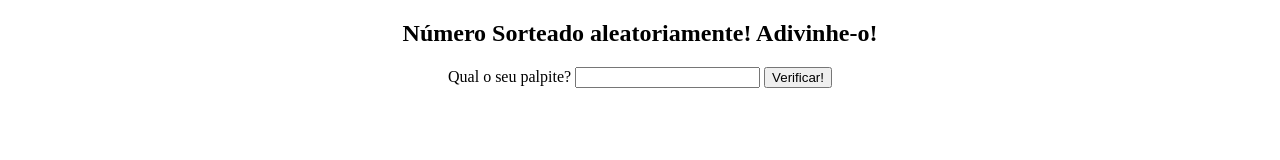
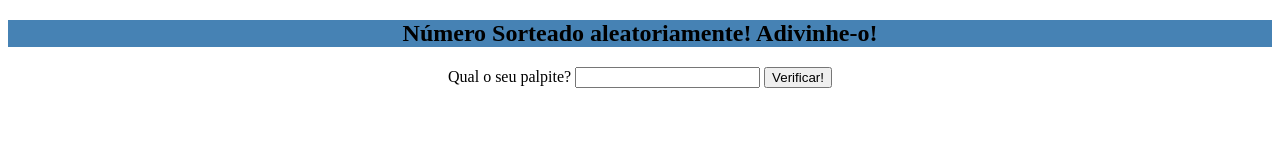
Before and after one commit to Lucashrq/JogoDeAdivinhacao, a plain HTML site: page index.html in a window 1280 px wide. Drawn offline with Linux system fonts and the light colour scheme.

Commit message:
style.css

```diff
--- a/style.css
+++ b/style.css
@@ -1,5 +1,6 @@
 .container {
     text-align: center;
+    background-color: steelblue;
 }
 
 .input__box{
```
